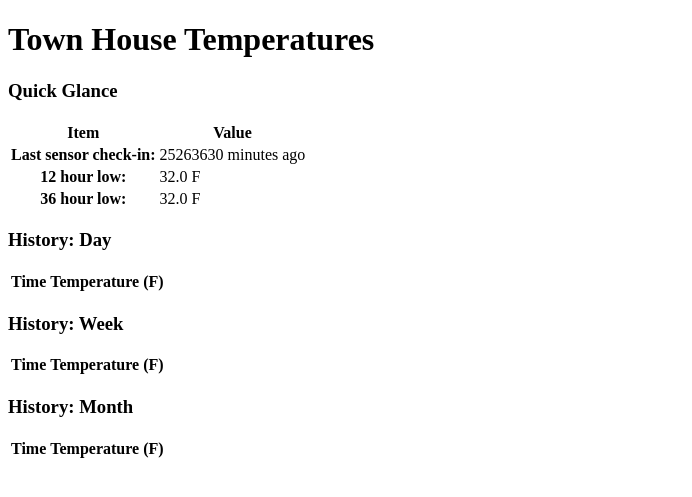
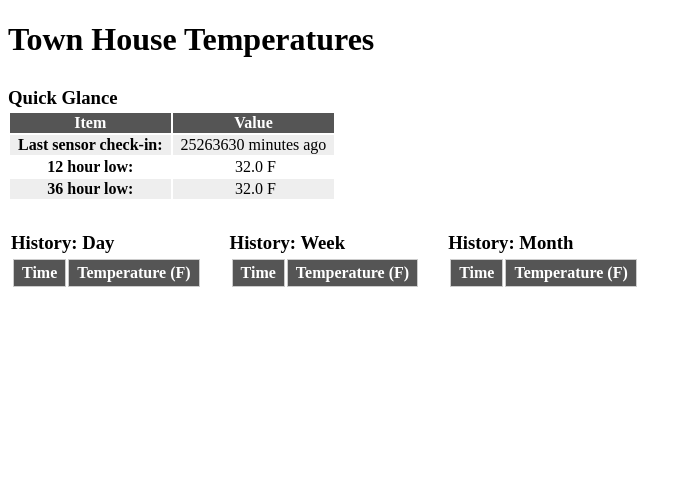
Before and after one commit to FriesW/TemperatureRelay, a PHP site: page / in a window 1280 px wide. Shown: the top 497 px of the page, without its empty margins (0-692 px from the left). Run offline with PHP 8.4, Linux system fonts and the light colour scheme; data that the repository does not hold is empty.

Commit message:
Index: Style and Layout
Now it looks acceptable.

```diff
--- a/Server/Web/index.php
+++ b/Server/Web/index.php
@@ -89,6 +89,7 @@ try
 <meta charset="utf-8">
 
 <title>Temp History</title>
+<link rel="stylesheet" type="text/css" href="style.css">
 
 </head>
 <body>
@@ -111,16 +112,26 @@ try
 </tr>
 </table>
 
+<table id='all'>
+<tr>
+<td>
 
 <h3>History: Day</h3>
 <?php print_table(1, 24*60*60); //288 samples. If report every 5 minutes, Total samples = 24*60/5, Displayed samples = total samples / 1 ?>
 
+</td><td>
+
 <h3>History: Week</h3>
 <?php print_table(7, 7*24*60*60); //288 samples. Displayed samples = (7*24*60/5) / 7 ?>
+
+</td><td>
 
 <h3>History: Month</h3>
 <?php print_table(31, 31*24*60*60); //288 samples ?>
 
+</td>
+</tr>
+<table>
 </body>
 
 </html>
--- /dev/null
+++ b/Server/Web/style.css
@@ -0,0 +1,62 @@
+h3
+{
+margin-top: 1.5em;
+margin-bottom: 0.15em;
+}
+
+
+#quick tr:first-child
+{
+background-color: #555555;
+color: #ffffff;
+}
+
+#quick tr:nth-child(even)
+{
+background-color:#eeeeee;
+}
+
+#quick th, #quick td
+{
+padding-left: 0.5em;
+padding-right: 0.5em;
+white-space: pre;
+text-align: center;
+}
+
+
+
+
+#all td
+{
+    vertical-align: top;
+}
+
+table table
+{
+margin-right: 1.5em;
+}
+
+#all th
+{
+border: 1px solid #cccccc;
+padding: 0.25em 0.5em;
+text-align: center;
+background-color: #555555;
+color: #ffffff;
+}
+
+#all table td
+{
+white-space: pre;
+font-family: "Lucida Console", Monaco, monospace;
+font-size: 0.9em;
+text-align: center;
+padding-left: 0.5em;
+padding-right: 0.5em;
+}
+
+#all table tr:nth-child(odd)
+{
+background-color: #eeeeee;
+}
```
